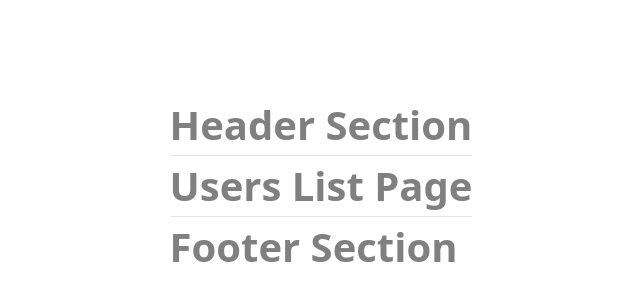
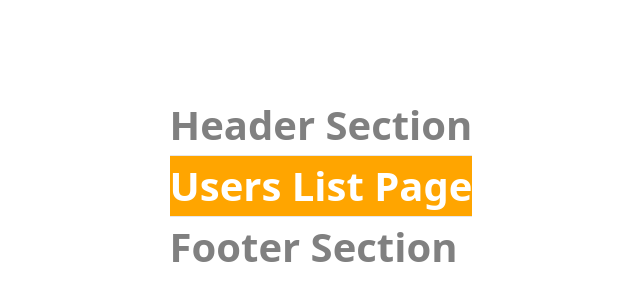
Before and after one commit to hamedAbdollahzade/next-js, a Next.js app: page /users in a window 1280 px wide. Shown: the part 214-514 px from the top of the page, without its empty margins (319-959 px from the left). Built offline with nearby package versions, Linux system fonts and the light colour scheme.

Commit message:
استفاده از Sass در Next.js

```diff
--- a/package.json
+++ b/package.json
@@ -11,7 +11,8 @@
   "dependencies": {
     "next": "14.2.5",
     "react": "^18",
-    "react-dom": "^18"
+    "react-dom": "^18",
+    "sass": "^1.77.8"
   },
   "devDependencies": {
     "autoprefixer": "^10.4.19",
--- a/pages/users/index.js
+++ b/pages/users/index.js
@@ -1,5 +1,7 @@
+import styled from "../../styles/user.module.scss";
+
 const Users = () => {
-  return <h1>Users List Page </h1>;
+  return <h1 className={styled.title}>Users List Page </h1>;
 };
 
 export default Users;
--- /dev/null
+++ b/styles/_colors.scss
@@ -0,0 +1,2 @@
+$blueColor: blue;
+$orangeColor: orange;
--- /dev/null
+++ b/styles/user.module.scss
@@ -0,0 +1,6 @@
+@import "colors";
+
+.title {
+  background-color: $orangeColor;
+  color: white;
+}
```
Also changed, not shown: 1 other file (tests, documents, lock files or other folders).
